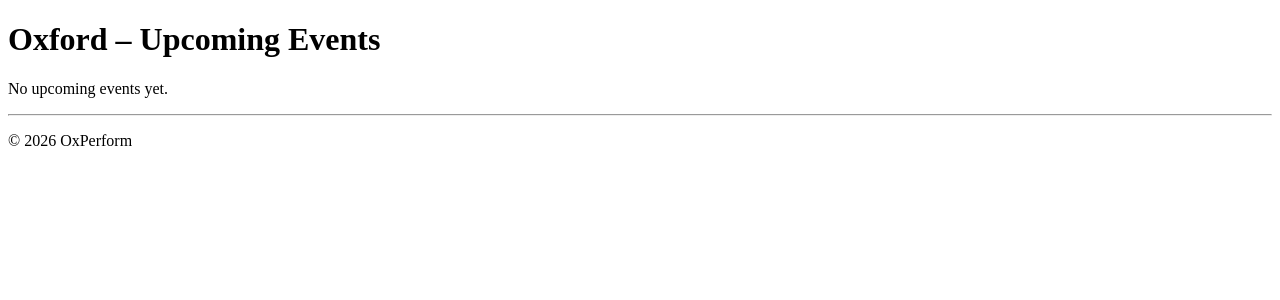
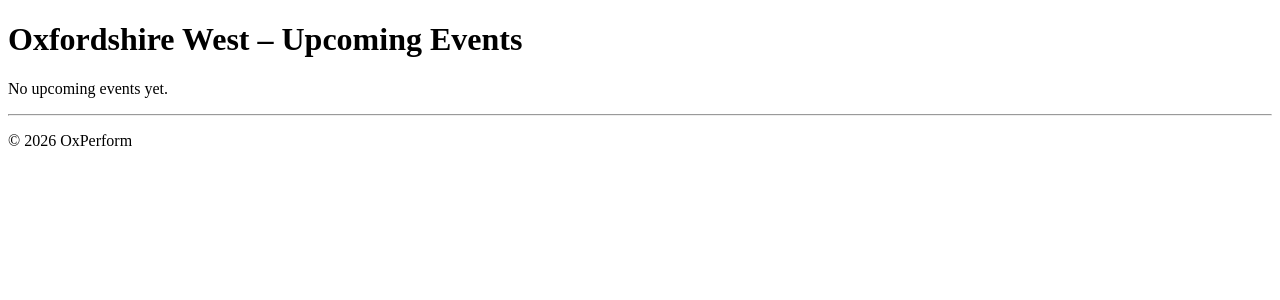
Before and after one commit to KC-85/OxPerform, a Django app: page /oxfordshire/west/ in a window 1280 px wide. Shown: the part 108-408 px from the top of the page. Run offline with Django 5.2, Linux system fonts and the light colour scheme; data that the repository does not hold is empty; parts of the project's set-up code (start-up, migrations or seed data) failed here and were passed over.

Commit message:
Add template skeletons for Oxfordshire west

```diff
--- a/templates/events/oxfordshire/west/category_events.html
+++ b/templates/events/oxfordshire/west/category_events.html
@@ -1,9 +1,9 @@
 {% extends "base.html" %}
 
-{% block title %}Oxford – {{ category|title }} Events{% endblock %}
+{% block title %}Oxfordshire West – {{ category|title }} Events{% endblock %}
 
 {% block content %}
-  <h1>Oxford – {{ category|title }} Events</h1>
+  <h1>Oxfordshire West – {{ category|title }} Events</h1>
 
   {% if events %}
     <ul>
--- a/templates/events/oxfordshire/west/upcoming_events.html
+++ b/templates/events/oxfordshire/west/upcoming_events.html
@@ -1,9 +1,9 @@
 {% extends "base.html" %}
 
-{% block title %}Oxford – Upcoming Events{% endblock %}
+{% block title %}Oxfordshire West – Upcoming Events{% endblock %}
 
 {% block content %}
-<h1>Oxford – Upcoming Events</h1>
+<h1>Oxfordshire West – Upcoming Events</h1>
 
 {% if events %}
   <ul>
```
